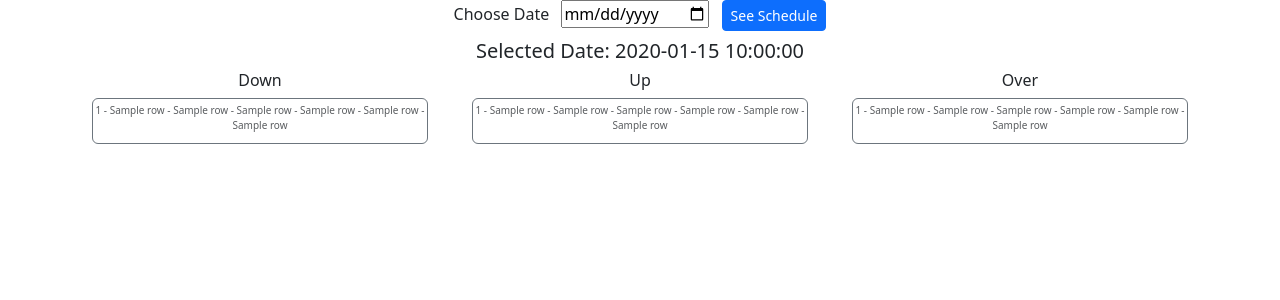
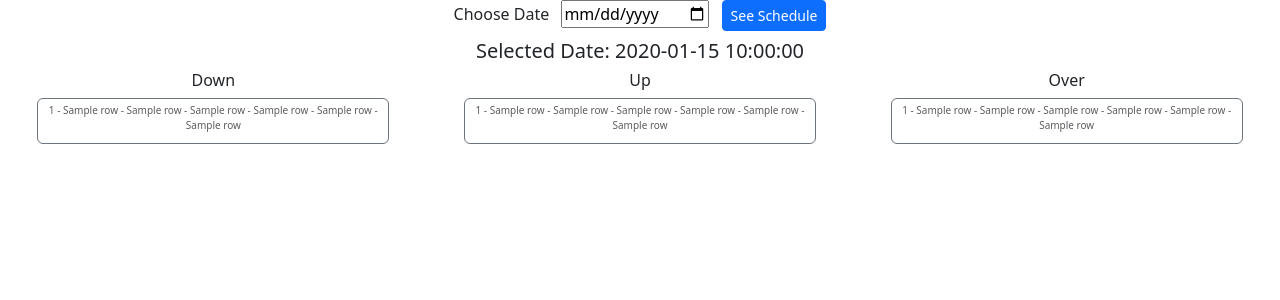
Before and after one commit to abgelvin/tellurides-calendar, a Flask app: template templates/layout2.html in a window 1280 px wide. Shown: the part 58-358 px from the top of the page. Run offline with Flask 3, Linux system fonts and the light colour scheme; the template is opened without the code that fills it: most values are stand-ins (such as "Sample title", 1, 10 or a date in 2020).

Commit message:
modified to be able to print all columns across on portrait

```diff
--- a/static/styles.css
+++ b/static/styles.css
@@ -30,3 +30,7 @@ h1 {
 .card-subtitle {
     font-size: x-small;
 }
+
+.col {
+    padding: 0;
+}
--- a/templates/layout2.html
+++ b/templates/layout2.html
@@ -38,12 +38,12 @@
             <div class="mb-1">
                 <h5>Selected Date: {{ date }}</h5>
             </div>
-            <div class="container text-center">
-                <div class="row align-items-start">
+            <!-- <div class="container mx-0 mr-0 text-center"> -->
+                <div class="row no-gutters align-items-start justify-content-center">
                     <div class="col">
                         <h6 class="title">Down</h6>
                         {% for row in down %}
-                        <div class="card border-secondary mx-auto my-1" style="width: 21rem;">
+                        <div class="card border-secondary mx-auto my-1" style="width: 22rem;">
                             <div class="card-body">
                                 <p class="card-subtitle mb-2 text-muted">{{ row[0] }} - {{ row[1] }} - {{ row[2] }} - {{ row[3] }} - {{ row[4] }} - {{ row[5] }} - {{ row[6] }}</p>
                             </div>
@@ -53,7 +53,7 @@
                     <div class="col">
                         <h6 class="title">Up</h6>
                         {% for row in up %}
-                        <div class="card border-secondary mx-auto my-1" style="width: 21rem;">
+                        <div class="card border-secondary mx-auto my-1" style="width: 22rem;">
                             <div class="card-body">
                                 <p class="card-subtitle mb-2 text-muted">{{ row[0] }} - {{ row[1] }} - {{ row[2] }} - {{ row[3] }} - {{ row[4] }} - {{ row[5] }} - {{ row[6] }}</p>
                             </div>
@@ -63,14 +63,14 @@
                     <div class="col">
                         <h6 class="title">Over</h6>
                         {% for row in over %}
-                        <div class="card border-secondary mx-auto my-1" style="width: 21rem;">
+                        <div class="card border-secondary mx-auto my-1" style="width: 22rem;">
                             <div class="card-body">
                                 <p class="card-subtitle mb-2 text-muted">{{ row[0] }} - {{ row[1] }} - {{ row[2] }} - {{ row[3] }} - {{ row[4] }} - {{ row[5] }} - {{ row[6] }}</p>
                             </div>
                         </div>
                         {% endfor %}
                     </div>
-                </div>
+                <!-- </div> -->
             </div>
 
 
```
Also changed, not shown: README.md.
